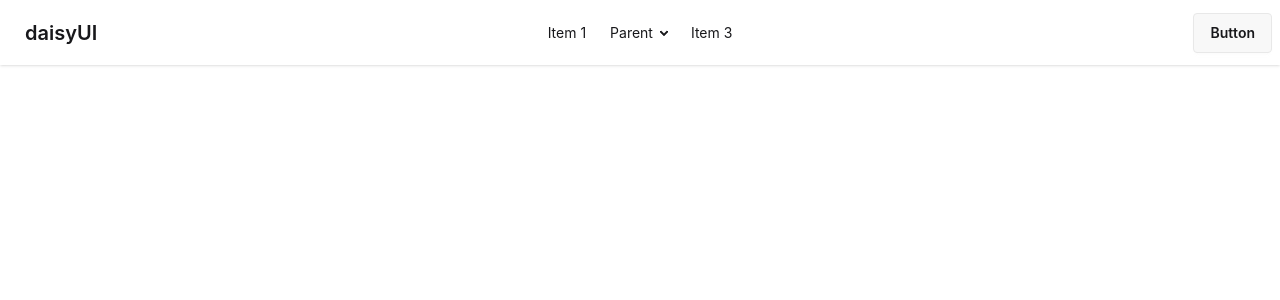
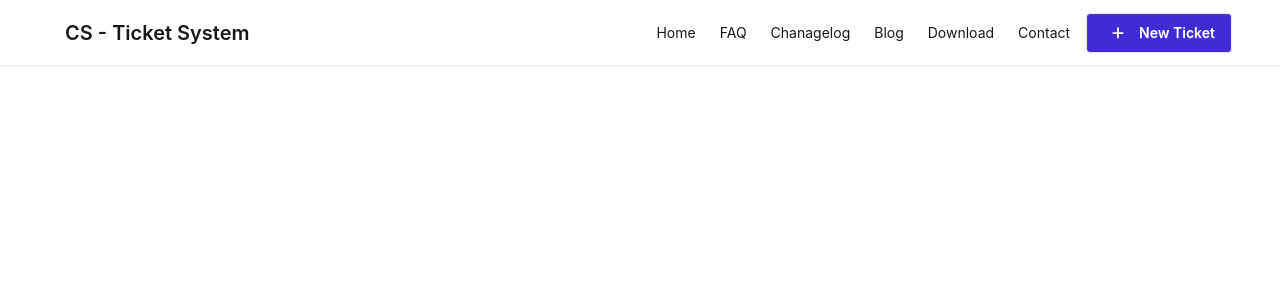
Before and after one commit to Ahana-Nandi-Tultul/CS_Ticket_System, a React (Vite) app: page / in a window 1280 px wide. Shown: the top 300 px of the page. Built offline with nearby package versions, Linux system fonts and the light colour scheme.

Commit message:
complete navbar

```diff
--- a/package.json
+++ b/package.json
@@ -13,6 +13,7 @@
     "@tailwindcss/vite": "^4.2.1",
     "react": "^19.2.0",
     "react-dom": "^19.2.0",
+    "react-icons": "^5.6.0",
     "tailwindcss": "^4.2.1"
   },
   "devDependencies": {
--- a/src/App.jsx
+++ b/src/App.jsx
@@ -1,48 +1,11 @@
+import Navbar from "./components/Navbar/Navbar"
 
 function App() {
 
   return (
     <>
-      <div className="navbar bg-base-100 shadow-sm">
-        <div className="navbar-start">
-          <div className="dropdown">
-            <div tabIndex={0} role="button" className="btn btn-ghost lg:hidden">
-              <svg xmlns="http://www.w3.org/2000/svg" className="h-5 w-5" fill="none" viewBox="0 0 24 24" stroke="currentColor"> <path strokeLinecap="round" strokeLinejoin="round" strokeWidth="2" d="M4 6h16M4 12h8m-8 6h16" /> </svg>
-            </div>
-            <ul
-              tabIndex="-1"
-              className="menu menu-sm dropdown-content bg-base-100 rounded-box z-1 mt-3 w-52 p-2 shadow">
-              <li><a>Item 1</a></li>
-              <li>
-                <a>Parent</a>
-                <ul className="p-2">
-                  <li><a>Submenu 1</a></li>
-                  <li><a>Submenu 2</a></li>
-                </ul>
-              </li>
-              <li><a>Item 3</a></li>
-            </ul>
-          </div>
-          <a className="btn btn-ghost text-xl">daisyUI</a>
-        </div>
-        <div className="navbar-center hidden lg:flex">
-          <ul className="menu menu-horizontal px-1">
-            <li><a>Item 1</a></li>
-            <li>
-              <details>
-                <summary>Parent</summary>
-                <ul className="p-2 bg-base-100 w-40 z-1">
-                  <li><a>Submenu 1</a></li>
-                  <li><a>Submenu 2</a></li>
-                </ul>
-              </details>
-            </li>
-            <li><a>Item 3</a></li>
-          </ul>
-        </div>
-        <div className="navbar-end">
-          <a className="btn">Button</a>
-        </div>
+      <div>
+        <Navbar></Navbar>
       </div>
     </>
   )
--- /dev/null
+++ b/src/components/Navbar/Navbar.jsx
@@ -0,0 +1,47 @@
+import React from 'react';
+import { FaPlus } from "react-icons/fa6";
+
+const Navbar = () => {
+    return (
+        <div className='bg-base-100 shadow-sm'>
+            <div className="navbar  max-w-[1200px] mx-auto">
+                <div className="navbar-start">
+                    <div className="dropdown">
+                        <div tabIndex={0} role="button" className="btn btn-ghost lg:hidden">
+                            <svg xmlns="http://www.w3.org/2000/svg" className="h-5 w-5" fill="none" viewBox="0 0 24 24" stroke="currentColor"> <path strokeLinecap="round" strokeLinejoin="round" strokeWidth="2" d="M4 6h16M4 12h8m-8 6h16" /> </svg>
+                        </div>
+                        <ul
+                            tabIndex="-1"
+                            className="menu menu-sm dropdown-content bg-base-100 rounded-box z-1 mt-3 w-52 p-2 shadow">
+                            <li><a>Home</a></li>
+                            <li><a>FAQ</a></li>
+                            <li><a>Chanagelog</a></li>
+                            <li><a>Blog</a></li>
+                            <li><a>Download</a></li>
+                            <li><a>Contact</a></li>
+                        </ul>
+                    </div>
+                    <a className="btn btn-ghost text-xl">CS - Ticket System</a>
+                </div>
+                <div className="navbar-end flex">
+                    <div className=" hidden lg:flex">
+                        <ul className="menu menu-horizontal px-1">
+                            <li><a>Home</a></li>
+                            <li><a>FAQ</a></li>
+                            <li><a>Chanagelog</a></li>
+                            <li><a>Blog</a></li>
+                            <li><a>Download</a></li>
+                            <li><a>Contact</a></li>
+                        </ul>
+                    </div>
+                    <a className="btn bg-[#422AD5] text-white p-4">
+
+                        <FaPlus className='mx-2' />New Ticket</a>
+                </div>
+
+            </div>
+        </div>
+    );
+};
+
+export default Navbar;
```
Also changed, not shown: 1 other file (tests, documents, lock files or other folders).
